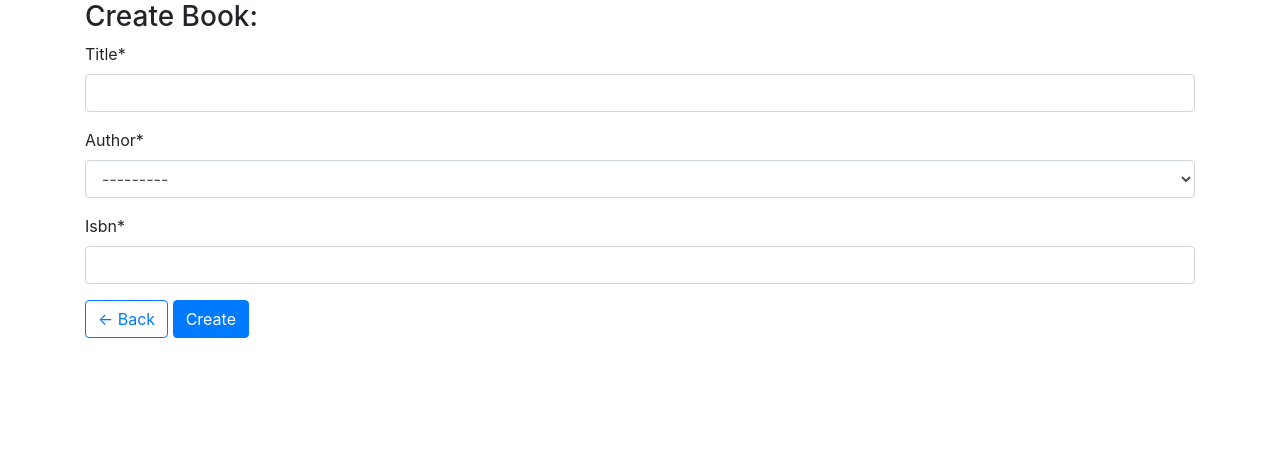
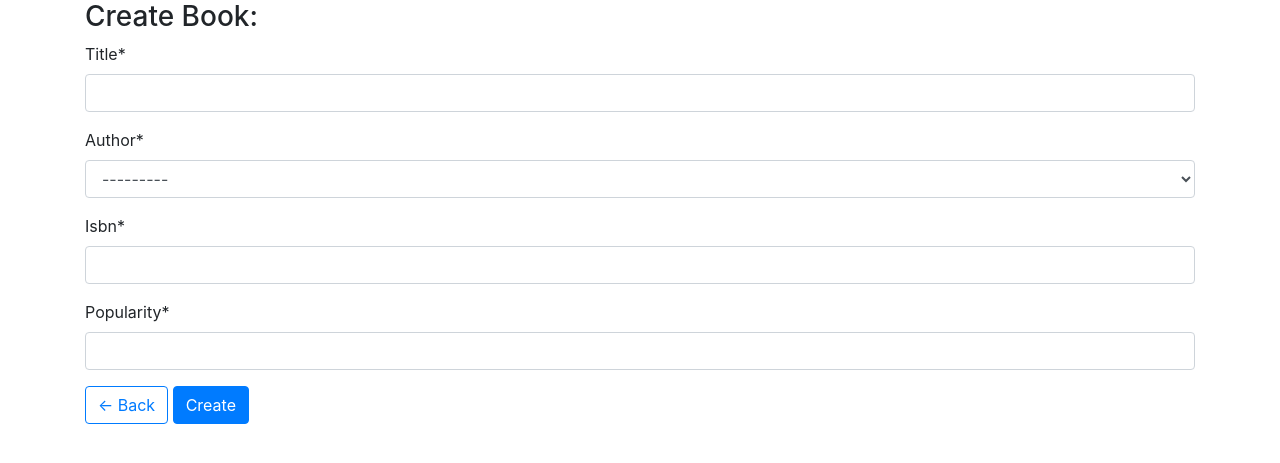
Before and after one commit to zonagilreath/wdc-class-material-auth-sessions-commands, a Django app: page /create_book/ in a window 1280 px wide. Shown: the part 80-543 px from the top of the page. Run offline with Django 3.2, Linux system fonts and the light colour scheme; a user stored in the database is signed in; data comes from the database, SQL or seed files in the repository; some libraries are stand-ins or nearby versions.

Commit message:
Fix form

```diff
--- a/sample_project/sample_app/forms.py
+++ b/sample_project/sample_app/forms.py
@@ -7,4 +7,4 @@ class BookForm(forms.ModelForm):
 
     class Meta:
         model = Book
-        fields = ['title', 'author', 'isbn']
+        fields = ['title', 'author', 'isbn', 'popularity']
--- a/sample_project/sample_app/templates/books.html
+++ b/sample_project/sample_app/templates/books.html
@@ -20,7 +20,7 @@
         <th>#</th>
         <th>Book Title</th>
         <th>Author</th>
-        <th><a href="/?sort={% if sort_method == 'asc' %}desc{% else %}asc{% endif %}">Popularity({% if sort_method == 'asc' %} v {% else %} ^ {% endif %})</a></th>
+        <th><a href="/?sort={% if sort_method == 'asc' %}desc{% else %}asc{% endif %}">Popularity ({% if sort_method == 'asc' %}↓{% else %}↑{% endif %})</a></th>
         {% if request.user.is_authenticated %}
           <th>Actions</th>
         {% endif %}
```
